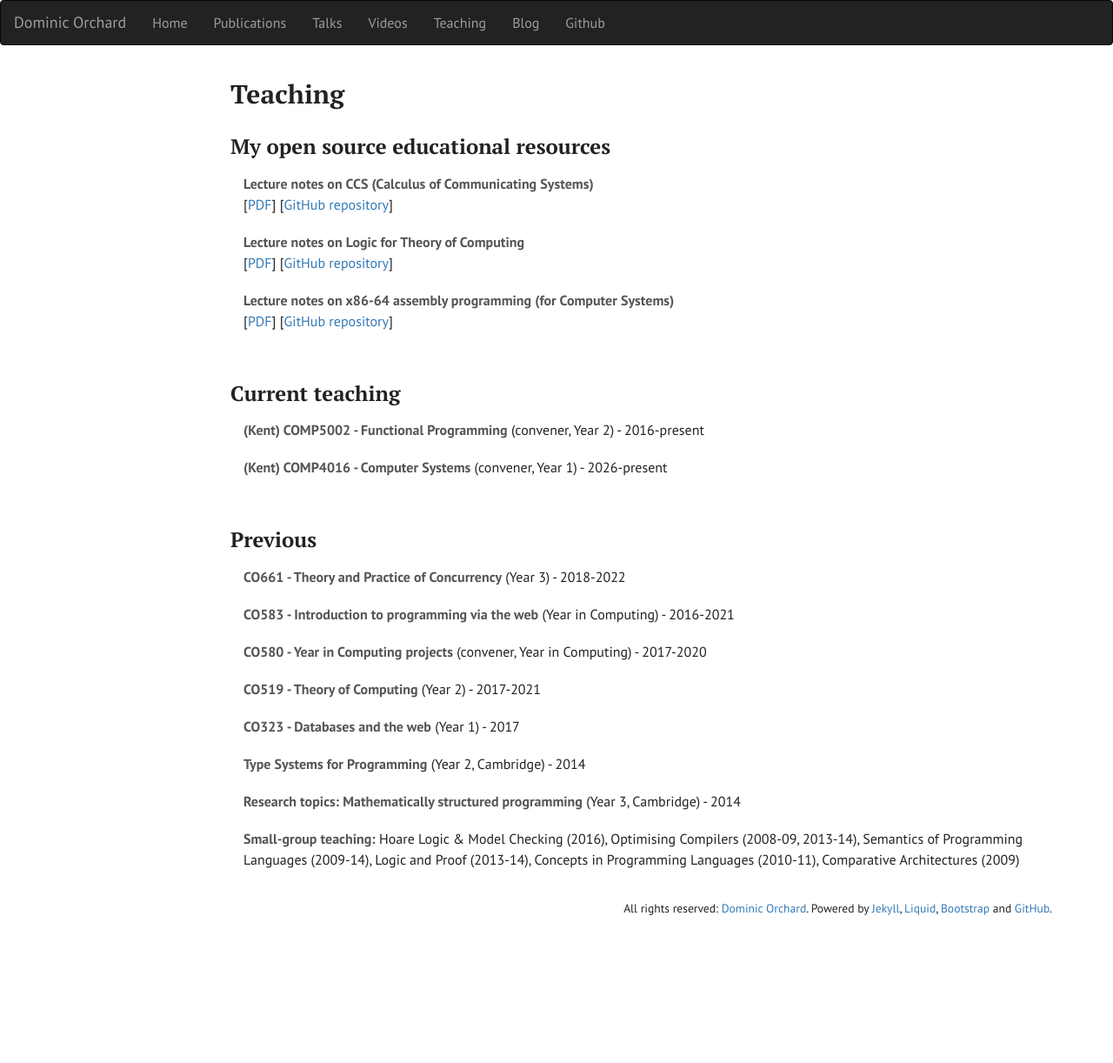
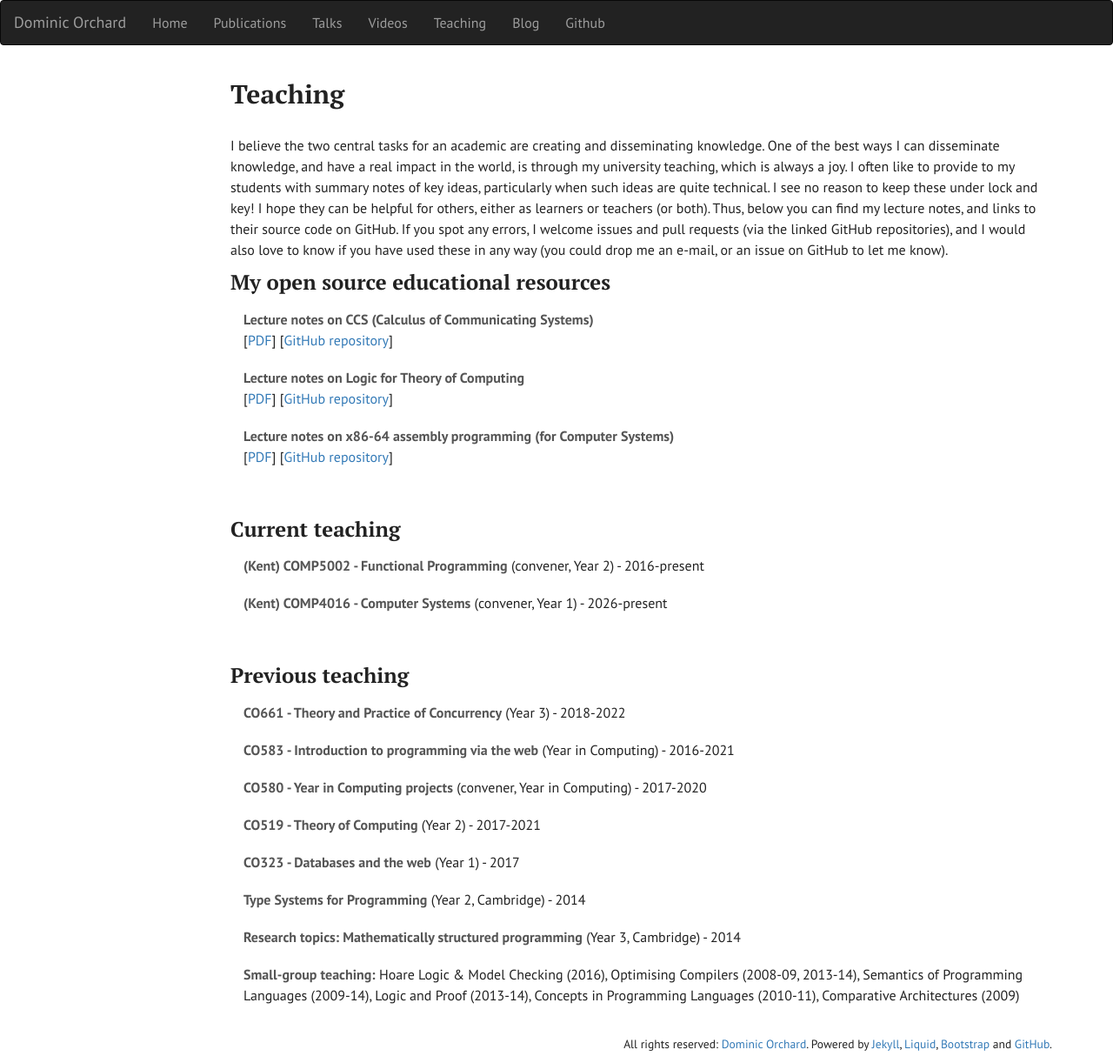
Before and after one commit to dorchard/dorchard.github.io, a Jekyll site: the page built from teaching.html, in a window 1280 px wide. Shown: the whole page at 87% size. Built offline with Jekyll 4.4.1, drawn with Linux system fonts in a browser that asks for light colours; before the commit the page ends 1066 px from its top, so only the background shows below that.

Commit message:
teaching intro

```diff
--- a/teaching.html
+++ b/teaching.html
@@ -7,6 +7,23 @@ sitemap:
 ---
 
 <h2>Teaching</h2>
+
+I believe the two central tasks for an academic are <emph>creating</emph>
+and <emph>disseminating</emph> knowledge. One of the best ways I can
+disseminate knowledge, and have a real impact in the world, is
+through my university teaching, which is always a joy.
+
+I often like to provide to my students with
+summary notes of key ideas, particularly when such ideas are quite technical.
+I see no reason to keep these under lock and key! I hope they can
+be helpful for others, either as learners or teachers (or both).
+Thus, below you can find my lecture notes, and links to their source code
+on GitHub.
+
+If you spot any errors, I welcome issues and pull requests
+(via the linked GitHub repositories),
+and I would also love to know if you have used these in any way (you
+could drop me an e-mail, or an issue on GitHub to let me know).
 
 <h3>My open source educational resources</h3>
 
@@ -39,7 +56,7 @@ sitemap:
   </li>
 </ul>
 
-<h3 style="margin-top: 2em;">Previous</h3>
+<h3 style="margin-top: 2em;">Previous teaching</h3>
 
 <ul class="list-group">
   <li class="list-group-item">
```
